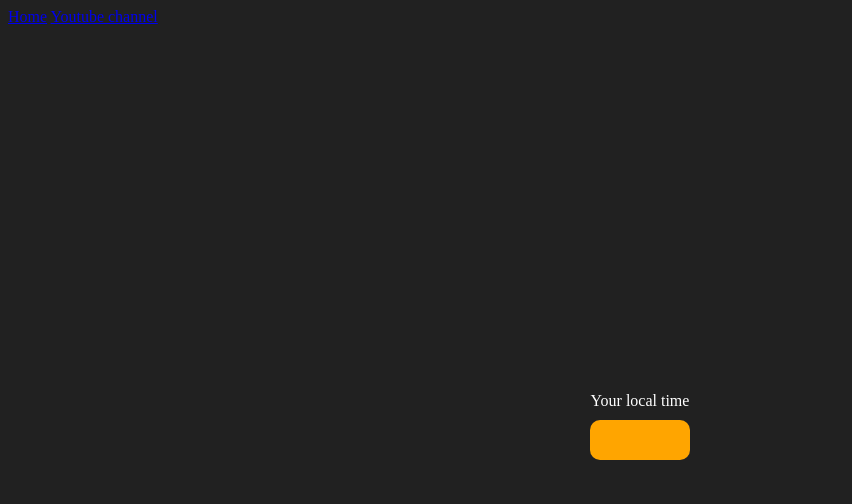
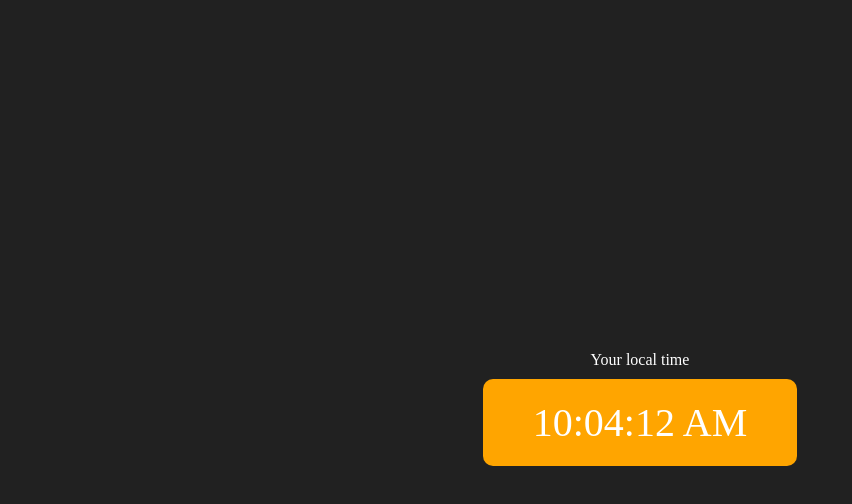
Before and after one commit to Ayan209e/JavaScript, a plain HTML site: page 07_Projects/03_Digital Clock/index.html in a window 1280 px wide. Shown: the whole page, without its empty margins (0-852 px from the left). Drawn offline with Linux system fonts and the light colour scheme.

Commit message:
Digital Clock

```diff
--- a/07_Projects/03_Digital Clock/index.html
+++ b/07_Projects/03_Digital Clock/index.html
@@ -28,12 +28,6 @@
     </style>
   </head>
   <body>
-    <nav>
-      <a href="/" aria-current="page">Home</a>
-      <a target="_blank" href="https://www.youtube.com/@chaiaurcode"
-        >Youtube channel</a
-      >
-    </nav>
     <div class="center">
       <div id="banner"><span>Your local time</span></div>
       <div id="clock"></div>
--- a/07_Projects/03_Digital Clock/index.js
+++ b/07_Projects/03_Digital Clock/index.js
@@ -0,0 +1,6 @@
+const clock = document.getElementById('clock');
+
+setInterval(function(){
+  const date = new Date();
+  clock.innerHTML = date.toLocaleTimeString();
+}, 1000);
```
